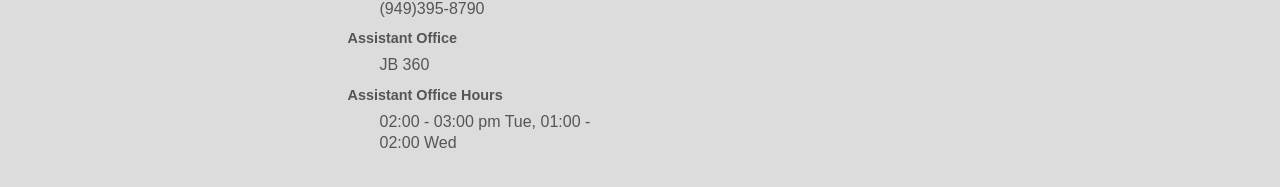
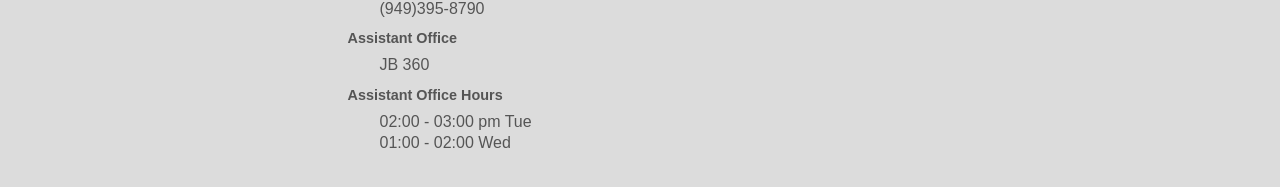
Before and after one commit to mcswedo/CSE440-2014, a Jekyll site: the page built from contact.html, in a window 1280 px wide. Shown: the part 582-769 px from the top of the page. Built offline with Jekyll 4.4.1, drawn with Linux system fonts in a browser that asks for light colours.

Commit message:
Fixed typo.

```diff
--- a/contact.html
+++ b/contact.html
@@ -38,5 +38,5 @@
   <dt>Assistant Email</dt> 	<dd>mcswedo@gmail.com</dd>
   <dt>Assistant Phone</dt>	<dd>(949)395-8790</dd>
   <dt>Assistant Office</dt> <dd>JB 360</dd>
-  <dt>Assistant Office Hours</dt> <dd>02:00 - 03:00 pm Tue, 01:00 - 02:00 Wed</dd>
+  <dt>Assistant Office Hours</dt> <dd>02:00 - 03:00 pm Tue<br> 01:00 - 02:00 Wed</dd>
 </dl>
```
